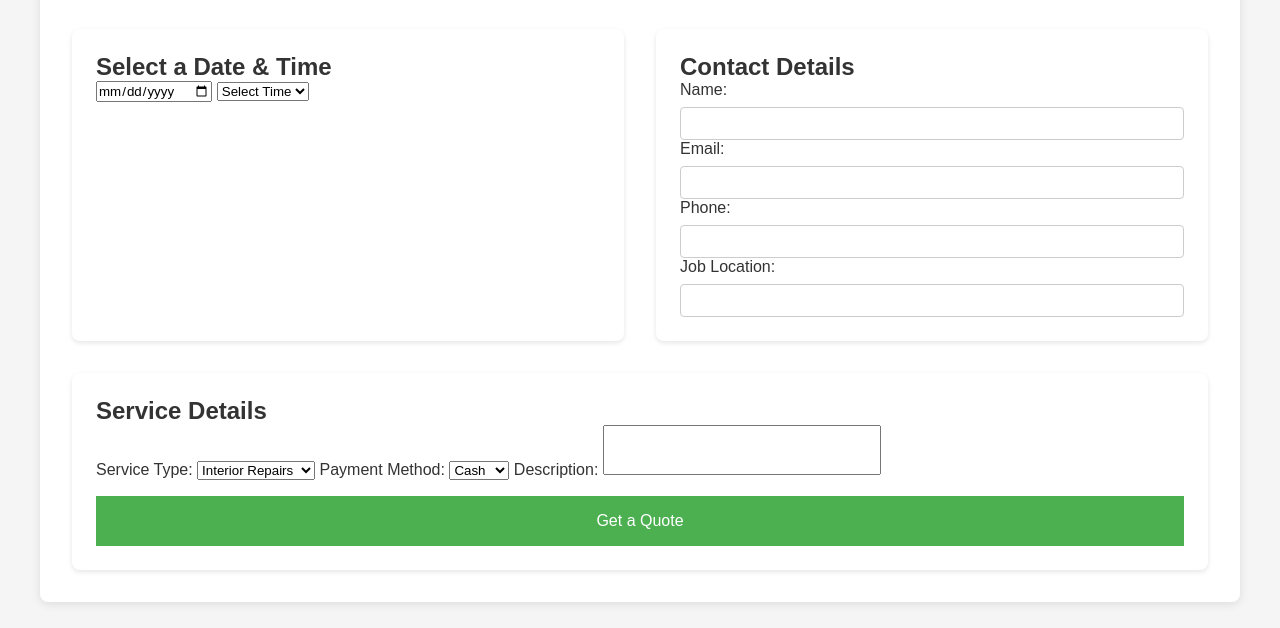
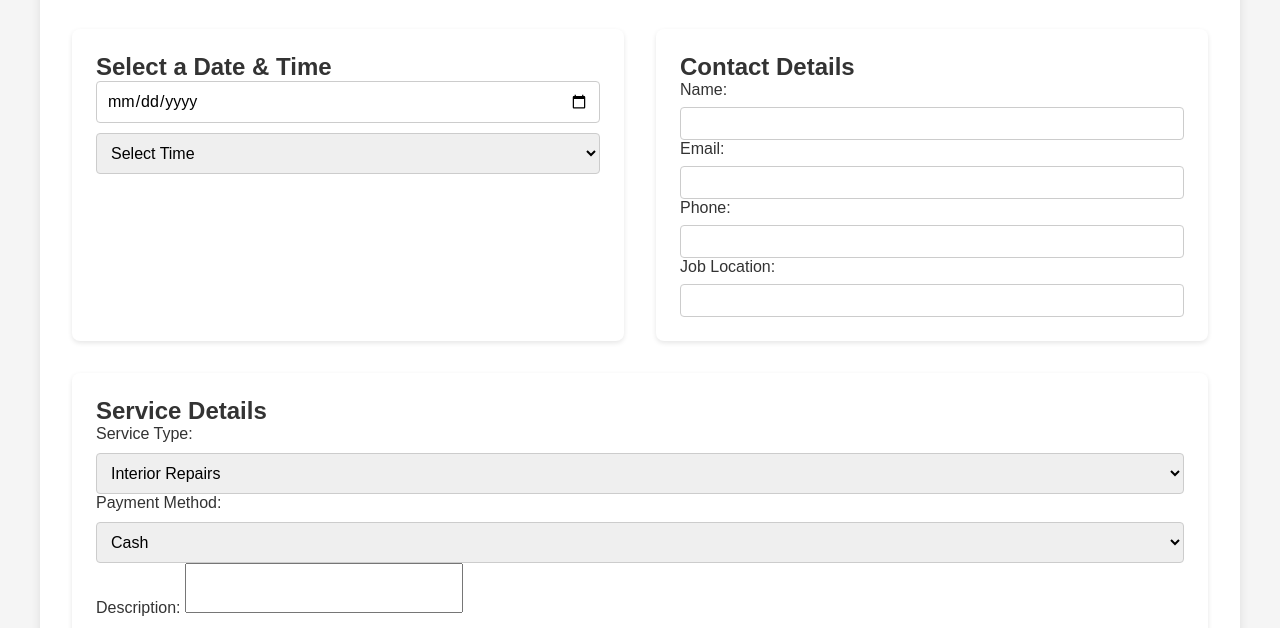
Before and after one commit to TasteDeRambo/dadsSite, a website: page booking.html in a window 1280 px wide. Shown: the part 172-800 px from the top of the page. Drawn offline with Linux system fonts and the light colour scheme.

Commit message:
more specific times options, date and time visibility fix

```diff
--- a/booking.html
+++ b/booking.html
@@ -70,6 +70,23 @@
         button:hover {
             background: #45a049;
         }
+        input[type="date"] {
+            width: 100%;
+            padding: 10px;
+            font-size: 16px;
+            border: 1px solid #ccc;
+            border-radius: 4px;
+            box-sizing: border-box;
+        }
+        select {
+            width: 100%;
+            padding: 10px;
+            font-size: 16px;
+            border: 1px solid #ccc;
+            border-radius: 4px;
+            box-sizing: border-box;
+            margin-top: 10px;
+        }
         footer {
             background-color: #333;
             color: white;
@@ -119,12 +136,21 @@
                 <select id="selectedTime" required>
                     <option value="">Select Time</option>
                     <option>8:00 AM</option>
+                    <option>8:30 AM</option>
                     <option>9:00 AM</option>
+                    <option>9:30 AM</option>
                     <option>10:00 AM</option>
+                    <option>10:30 AM</option>
                     <option>11:00 AM</option>
+                    <option>11:30 AM</option>
+                    <option>12:00 PM</option>
+                    <option>12:30 PM</option>
                     <option>1:00 PM</option>
+                    <option>1:30 PM</option>
                     <option>2:00 PM</option>
+                    <option>2:30 PM</option>
                     <option>3:00 PM</option>
+                    <option>3:30 PM</option>
                 </select>
             </div>
 
```
